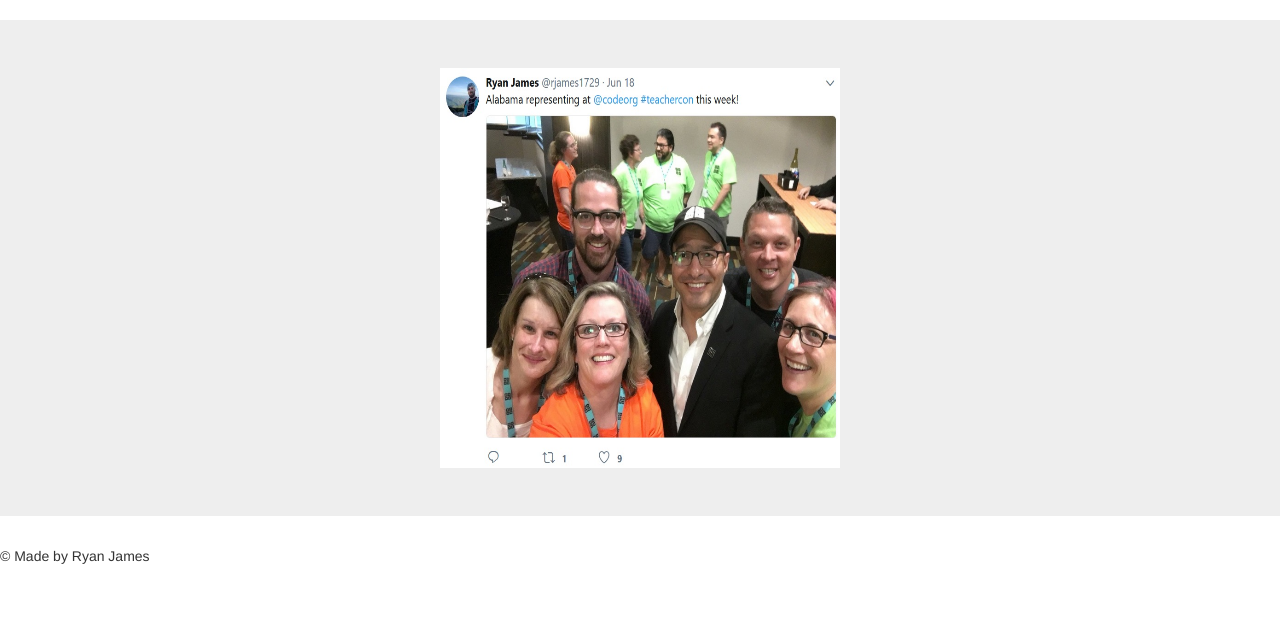
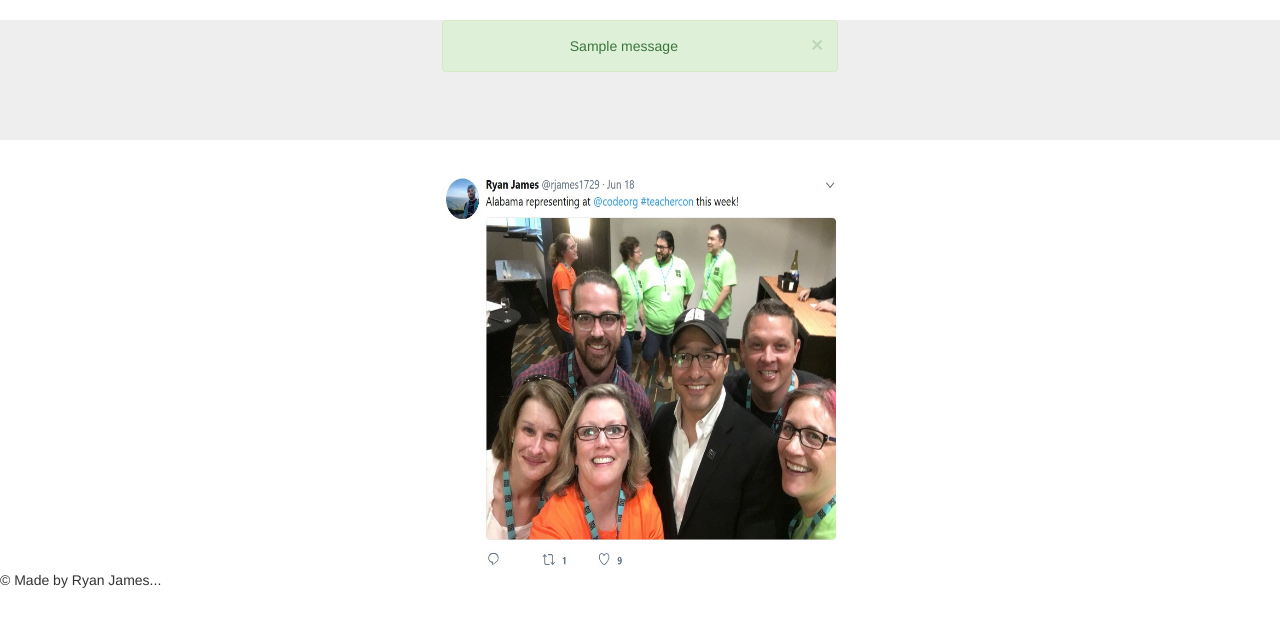
Before and after one commit to ryanjames1729/pictureGram, a Flask app: page /feed in a window 1280 px wide. Shown: the part 52-679 px from the top of the page. Run offline with Flask 2, Linux system fonts and the light colour scheme; a user stored in the database is signed in; one stand-in notice (Sample message) is shown; some libraries are stand-ins or nearby versions; some web fonts are replaced.

Commit message:
changes 11/16

```diff
--- a/app.py
+++ b/app.py
@@ -29,12 +29,25 @@ login_manager.init_app(app)
 login_manager.login_view = 'login'
 firstTime = False
 
+
+
+
+###--------------------------
+# File upload handler
+###--------------------------
+
+photos = UploadSet('photos', IMAGES)
+app.config['UPLOADED_PHOTOS_DEST'] = 'static/img'
+configure_uploads(app, photos)
+
 class Users(UserMixin, db.Model):
     id = db.Column(db.Integer, primary_key=True)
     name = db.Column(db.String(25))
     email = db.Column(db.String(15))
     password = db.Column(db.String(80))
     admin = db.Column(db.Boolean)
+
+
 
 @login_manager.user_loader
 def load_user(user_id):
@@ -43,32 +56,53 @@ def load_user(user_id):
 @app.route("/")
 def index():
 
+
     return render_template('index.html')
-
 
 @app.route("/login", methods=['GET','POST'])
 def login():
+    global current_user
     error = None
     if request.method == 'POST':
         email = request.form['username']
         password = request.form['password']
         current_user = Users.query.filter_by(email=email).first()
+
+        print("Auth?: " + str(current_user.is_authenticated))
         if current_user:
             if current_user.password == password:
+                login_user(current_user)
+
+                print("Auth?: " + str(current_user.is_authenticated))
                 return render_template('profile.html', name=current_user.name)
             else:
                 error='Invalid Credentials. Please try again.'
+                flash("Wrong Password")
         else:
             error='You have not signed up for an account yet.'
+
+
     return render_template('login.html', error=error)
 
+@app.route("/logout")
+@login_required
+def logout():
+    logout_user()
+    flash('You are now logged out.')
+    return redirect(url_for('index'))
+
 @app.route("/feed")
+@login_required
 def feed():
-    return render_template('feed.html', img='static/img/code-tweet.jpg')
+    print("Auth?: " + str(current_user.is_authenticated))
+
+
+    return render_template('feed.html', img='static/img/code-tweet.jpg', form=form)
 
 
 @app.errorhandler(404)
 def page_not_found(e):
+
     return render_template('404.html'), 404
 
 ###--------------------------
--- a/templates/base.html
+++ b/templates/base.html
@@ -25,11 +25,26 @@
         </ul>
       </div>
   </nav>
+  {% with messages = get_flashed_messages(with_categories=true) %}
+  <!-- Categories: success (green), info (blue), warning (yellow), danger (red) -->
+  {% if messages %}
+    {% for category, message in messages %}
+    <div class="col-sm-4 col-md-offset-4">
+      <div class="alert alert-{{ category }} alert-dismissible" role="alert">
+      <button type="button" class="close" data-dismiss="alert" aria-label="Close"><span aria-hidden="true">&times;</span></button>
+      <!-- <strong>Title</strong> --> <p class='text-center'>{{ message }}</p>
+      </div>
+      </div>
+    {% endfor %}
+  {% endif %}
+{% endwith %}
+
 
     <div id="content">{% block content %}{% endblock %}</div>
     <div id="footer">
         {% block footer %}
-        &copy; Made by Ryan James
+
+        &copy; Made by Ryan James...
         {% endblock %}
     </div>
 
--- a/templates/feed.html
+++ b/templates/feed.html
@@ -1,4 +1,11 @@
 {% extends "base.html" %} {% block title %} Home {% endblock %} {% block content %}
+<div class="jumbotron">
+  <div class="container" style="text-align:center">
+    <form class="form" method="POST" enctype="multipart/form-data" action="/{{ course_id }}/create_quiz">
+
+
+  </div>
+</div
 <div class="jumbotron">
   <div class="container" style="text-align:center">
       <img src= {{img}} alt="" style="text-align:center; height:400px; width: 400px">
```
